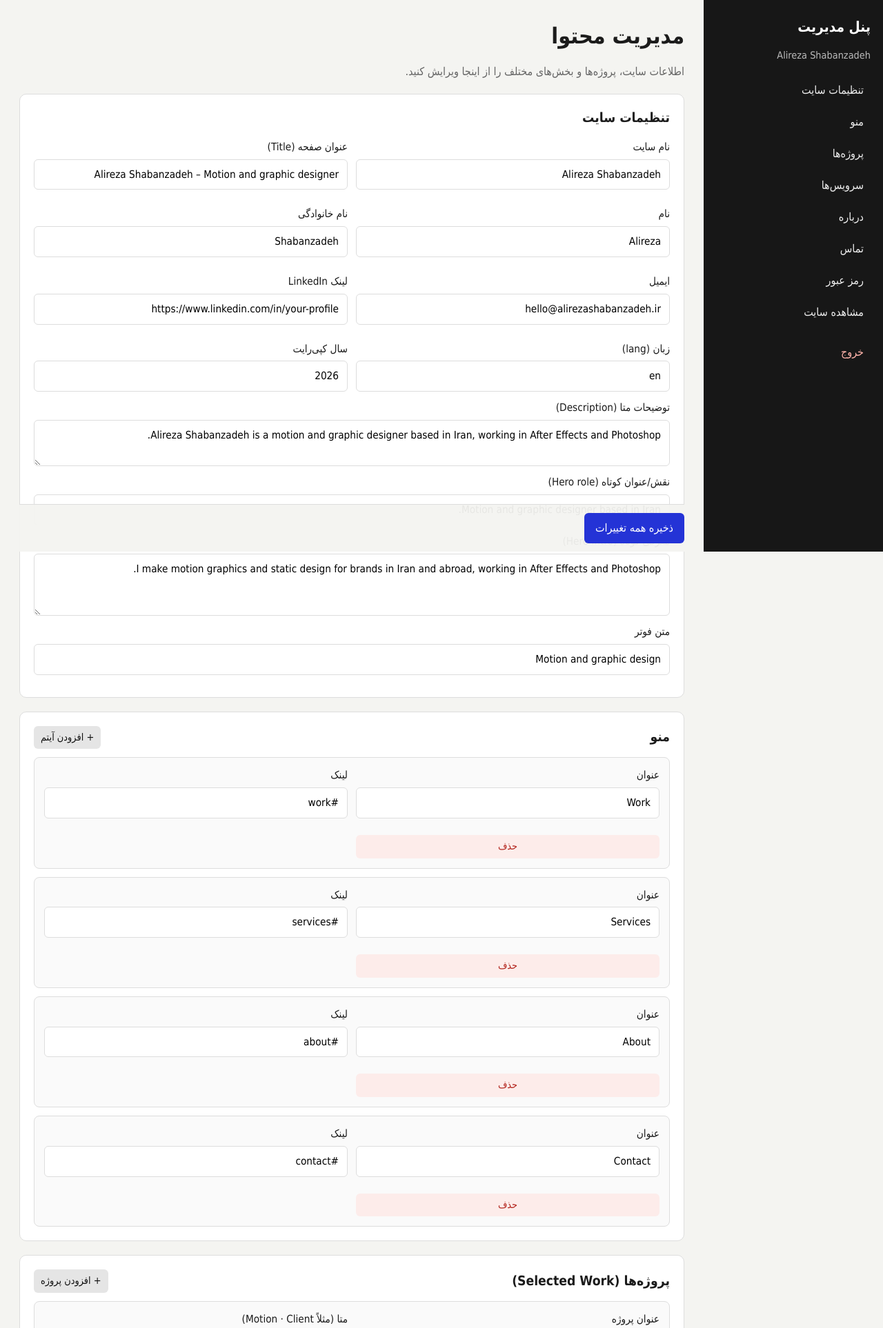
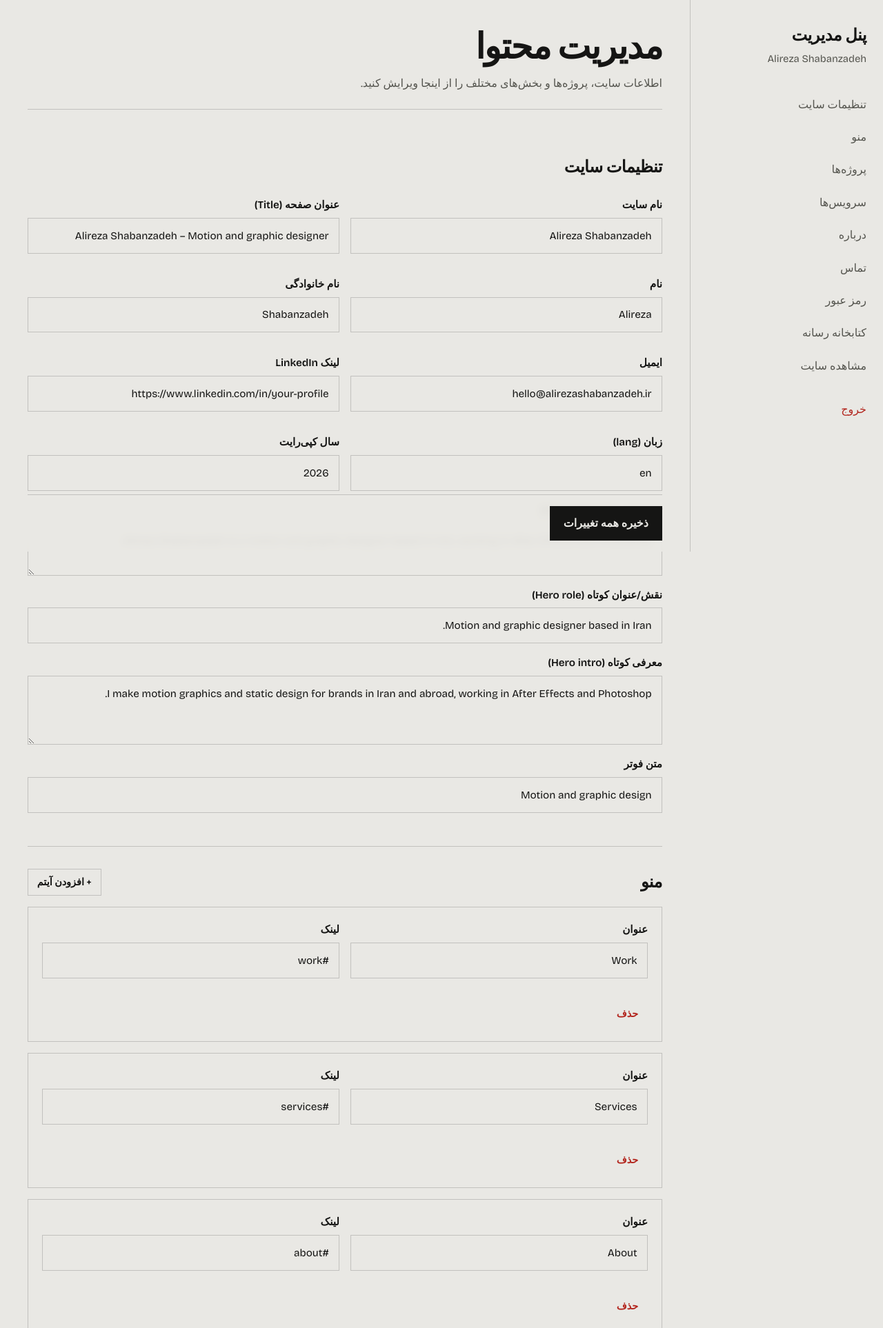
Before and after one commit to ImTheAlireza/MyWebsite, a PHP site: page /admin/index.php in a window 1280 px wide. Shown: the top 1926 px of the page at 69% size. Run offline with PHP 8.4, Linux system fonts and the light colour scheme; the visitor is signed in with stand-in values (Sample User, id 1).

Commit message:
Restyle admin panel and add media library with uploads and direct links
Co-authored-by: arena-agent <297053741+arena-agent@users.noreply.github.com>

```diff
--- a/admin/assets/admin.css
+++ b/admin/assets/admin.css
@@ -1,60 +1,122 @@
 :root {
-  --bg: #f4f4f1;
-  --card: #ffffff;
-  --ink: #1b1b1b;
-  --muted: #666;
-  --line: #ddd;
+  --paper: #e9e8e4;
+  --ink: #151514;
+  --muted: #55554f;
+  --line: rgba(21, 21, 20, 0.18);
+  --tile: #dcdad4;
   --accent: #2433d6;
   --danger: #b3261e;
-  --radius: 10px;
+  --danger-bg: rgba(179, 38, 30, 0.08);
+  --ok: #1b5e20;
+  --ok-bg: rgba(27, 94, 32, 0.08);
+  --radius: 0px;
+  --font: 'Bricolage Grotesque', 'Helvetica Neue', Arial, system-ui, sans-serif;
 }
-* { box-sizing: border-box; }
-body { margin: 0; font-family: Tahoma, Arial, sans-serif; background: var(--bg); color: var(--ink); line-height: 1.5; }
-a { color: var(--accent); }
+@media (prefers-color-scheme: dark) {
+  :root {
+    --paper: #121212;
+    --ink: #ecebe6;
+    --muted: #a3a29b;
+    --line: rgba(236, 235, 230, 0.2);
+    --tile: #1c1c1b;
+    --accent: #8f9cff;
+    --danger: #ffb4ab;
+    --danger-bg: rgba(255, 180, 171, 0.12);
+    --ok: #8fd19a;
+    --ok-bg: rgba(143, 209, 154, 0.12);
+  }
+}
+*, *::before, *::after { box-sizing: border-box; }
+body { margin: 0; font-family: var(--font); background: var(--paper); color: var(--ink); line-height: 1.6; -webkit-font-smoothing: antialiased; }
+a { color: inherit; }
+code { font-family: ui-monospace, SFMono-Regular, monospace; font-size: 0.95em; background: var(--tile); padding: 0.1em 0.35em; }
 .muted { color: var(--muted); }
-.small { font-size: 0.9rem; }
-.admin-shell { display: grid; grid-template-columns: 260px 1fr; min-height: 100vh; }
-.sidebar { background: #171717; color: #fff; padding: 24px 18px; position: sticky; top: 0; height: 100vh; }
-.sidebar h2 { margin: 0 0 4px; font-size: 1.3rem; }
-.sidebar .muted { color: #bbb; margin-bottom: 20px; }
-.sidebar nav { display: flex; flex-direction: column; gap: 6px; }
-.sidebar nav a { color: #eee; text-decoration: none; padding: 8px 10px; border-radius: 6px; }
-.sidebar nav a:hover { background: #2a2a2a; }
-.sidebar .danger-link { color: #ffb4ab; margin-top: 12px; }
-.content { padding: 28px; max-width: 1200px; }
-.page-head h1 { margin: 0 0 4px; }
-.page-head { margin-bottom: 20px; }
-.card { background: var(--card); border: 1px solid var(--line); border-radius: var(--radius); padding: 20px; margin-bottom: 20px; }
-.card h2 { margin: 0 0 16px; font-size: 1.2rem; }
-.card h3 { margin: 20px 0 10px; font-size: 1rem; }
-.section-head { display: flex; justify-content: space-between; align-items: center; gap: 12px; margin-bottom: 12px; }
+.small { font-size: 0.92rem; }
+
+.admin-shell { display: grid; grid-template-columns: 280px 1fr; min-height: 100vh; }
+.sidebar { border-inline-end: 1px solid var(--line); padding: 2rem 1.5rem; position: sticky; top: 0; height: 100vh; background: var(--paper); }
+.sidebar h2 { margin: 0; font-size: 1.5rem; font-weight: 600; letter-spacing: -0.02em; }
+.sidebar .muted { margin: 0.25rem 0 2rem; }
+.sidebar nav { display: flex; flex-direction: column; gap: 0.2rem; }
+.sidebar nav a { text-decoration: none; color: var(--muted); padding: 0.55rem 0; border-bottom: 1px solid transparent; transition: color 0.2s, border-color 0.2s; font-size: 1rem; }
+.sidebar nav a:hover { color: var(--ink); }
+.sidebar nav a.active { color: var(--ink); border-bottom-color: var(--accent); }
+.sidebar .danger-link { color: var(--danger); margin-top: 1rem; }
+
+.content { padding: 2.5rem; max-width: 1180px; width: 100%; }
+.page-head { margin-bottom: 2rem; padding-bottom: 1.5rem; border-bottom: 1px solid var(--line); }
+.page-head h1 { margin: 0; font-size: clamp(2rem, 5vw, 3.2rem); font-weight: 600; letter-spacing: -0.03em; line-height: 1.1; }
+.page-head p { margin: 0.75rem 0 0; max-width: 60ch; }
+
+.card { padding: 2rem 0; border-bottom: 1px solid var(--line); }
+.card h2 { margin: 0 0 1.5rem; font-size: 1.5rem; font-weight: 600; letter-spacing: -0.02em; }
+.card h3 { margin: 2rem 0 0.75rem; font-size: 1rem; font-weight: 600; color: var(--muted); }
+.section-head { display: flex; justify-content: space-between; align-items: center; gap: 1rem; margin-bottom: 1rem; }
 .section-head h2, .section-head h3 { margin: 0; }
-label { display: flex; flex-direction: column; gap: 6px; margin-bottom: 12px; font-size: 0.95rem; }
-input[type="text"], input[type="email"], input[type="password"], input[type="url"], textarea, select {
-  width: 100%; padding: 10px 12px; border: 1px solid var(--line); border-radius: 6px; font: inherit; background: #fff;
+
+label { display: flex; flex-direction: column; gap: 0.4rem; margin-bottom: 1rem; font-size: 0.95rem; font-weight: 600; }
+input[type="text"], input[type="email"], input[type="password"], input[type="url"], input[type="search"], textarea, select {
+  width: 100%; padding: 0.8rem 0.9rem; border: 1px solid var(--line); border-radius: 0; font: inherit; font-weight: 400; background: transparent; color: var(--ink);
 }
-textarea { resize: vertical; }
-.grid-2 { display: grid; grid-template-columns: repeat(2, minmax(0, 1fr)); gap: 12px; }
-.grid-3 { display: grid; grid-template-columns: repeat(3, minmax(0, 1fr)); gap: 12px; }
-.repeat-list { display: flex; flex-direction: column; gap: 12px; }
-.repeat-item { border: 1px solid var(--line); border-radius: 8px; padding: 14px; background: #fafafa; }
-.repeat-item .remove-row { align-self: end; }
-.btn { border: 0; border-radius: 6px; padding: 10px 16px; font: inherit; cursor: pointer; background: #e5e5e5; color: #111; }
-.btn:hover { filter: brightness(0.97); }
-.btn-primary { background: var(--accent); color: #fff; }
-.btn-danger { background: #fdecea; color: var(--danger); }
-.btn-small { padding: 6px 10px; font-size: 0.9rem; }
-.alert { padding: 12px 14px; border-radius: 8px; margin-bottom: 16px; }
-.alert-success { background: #e7f5ea; color: #1b5e20; }
-.alert-error { background: #fdecea; color: #b3261e; }
-.save-bar { position: sticky; bottom: 0; background: rgba(244,244,241,0.95); padding: 12px 0; border-top: 1px solid var(--line); }
-.media-preview { display: flex; gap: 12px; align-items: center; margin-bottom: 10px; flex-wrap: wrap; }
-.inline-check { display: inline-flex; flex-direction: row; align-items: center; gap: 8px; margin: 0; }
-.login-page { display: grid; place-items: center; min-height: 100vh; padding: 24px; }
-.login-card { width: min(420px, 100%); background: #fff; border: 1px solid var(--line); border-radius: 12px; padding: 28px; }
-.login-card h1 { margin: 0 0 6px; }
+input:focus, textarea:focus, select:focus { outline: 2px solid var(--accent); outline-offset: 0; border-color: transparent; }
+textarea { resize: vertical; min-height: 4.5rem; }
+input[type="file"] { padding: 0.6rem 0; border: 0; background: transparent; font: inherit; color: var(--muted); }
+select option { color: #151514; }
+
+.grid-2 { display: grid; grid-template-columns: repeat(2, minmax(0, 1fr)); gap: 1rem; }
+.grid-3 { display: grid; grid-template-columns: repeat(3, minmax(0, 1fr)); gap: 1rem; }
+.repeat-list { display: flex; flex-direction: column; gap: 1rem; }
+.repeat-item { border: 1px solid var(--line); padding: 1.25rem; background: transparent; }
+.repeat-item .remove-row { justify-self: start; align-self: end; }
+
+.btn { border: 1px solid var(--line); border-radius: 0; padding: 0.7rem 1.2rem; font: inherit; font-weight: 600; cursor: pointer; background: transparent; color: var(--ink); transition: background-color 0.2s, color 0.2s, border-color 0.2s; text-decoration: none; display: inline-flex; align-items: center; gap: 0.4rem; }
+.btn:hover { border-color: var(--ink); }
+.btn-primary { background: var(--ink); color: var(--paper); border-color: var(--ink); }
+.btn-primary:hover { background: var(--accent); border-color: var(--accent); color: #fff; }
+.btn-danger { color: var(--danger); border-color: transparent; padding-inline: 0; }
+.btn-danger:hover { border-color: transparent; text-decoration: underline; }
+.btn-small { padding: 0.45rem 0.8rem; font-size: 0.9rem; }
+
+.alert { padding: 0.9rem 1rem; margin-bottom: 1.5rem; border: 1px solid var(--line); }
+.alert-success { background: var(--ok-bg); color: var(--ok); border-color: transparent; }
+.alert-error { background: var(--danger-bg); color: var(--danger); border-color: transparent; }
+
+.save-bar { position: sticky; bottom: 0; background: color-mix(in srgb, var(--paper) 94%, transparent); padding: 1rem 0; border-top: 1px solid var(--line); backdrop-filter: blur(6px); }
+.media-preview { display: flex; gap: 1rem; align-items: center; margin-bottom: 0.75rem; flex-wrap: wrap; }
+.inline-check { display: inline-flex; flex-direction: row; align-items: center; gap: 0.5rem; margin: 0; font-weight: 400; }
+
+.login-page { display: grid; place-items: center; min-height: 100vh; padding: 1.5rem; }
+.login-card { width: min(460px, 100%); border: 1px solid var(--line); padding: 2rem; background: var(--paper); }
+.login-card h1 { margin: 0; font-size: clamp(2rem, 5vw, 3rem); font-weight: 600; letter-spacing: -0.03em; line-height: 1.1; }
+.login-card .muted { margin: 0.75rem 0 1.5rem; }
+.login-card form { margin-top: 1.5rem; }
+
+/* Media library */
+.library-toolbar { display: flex; gap: 1rem; align-items: end; flex-wrap: wrap; margin-bottom: 1.5rem; }
+.library-toolbar .field { flex: 1; min-width: 220px; }
+.library-toolbar label { margin: 0; }
+.library-grid { display: grid; grid-template-columns: repeat(auto-fill, minmax(220px, 1fr)); gap: 1rem; }
+.media-card { border: 1px solid var(--line); background: transparent; display: flex; flex-direction: column; }
+.media-thumb { aspect-ratio: 4 / 3; background: var(--tile); display: grid; place-items: center; overflow: hidden; }
+.media-thumb img, .media-thumb video { width: 100%; height: 100%; object-fit: cover; display: block; }
+.media-thumb .file-icon { color: var(--muted); font-size: 0.9rem; padding: 1rem; text-align: center; word-break: break-word; }
+.media-body { padding: 0.9rem; display: flex; flex-direction: column; gap: 0.5rem; flex: 1; }
+.media-name { font-size: 0.9rem; font-weight: 600; word-break: break-word; }
+.media-meta { font-size: 0.85rem; color: var(--muted); }
+.media-actions { display: flex; gap: 0.75rem; flex-wrap: wrap; margin-top: auto; padding-top: 0.5rem; }
+.media-actions .btn { padding: 0; border: 0; font-size: 0.88rem; color: var(--muted); background: none; }
+.media-actions .btn:hover { color: var(--ink); text-decoration: underline; }
+.media-actions .btn-danger { color: var(--danger); }
+.copy-input { position: absolute; left: -9999px; }
+.upload-box { border: 1px dashed var(--line); padding: 1.5rem; margin-bottom: 2rem; }
+.upload-box h3 { margin: 0 0 1rem; font-size: 1rem; font-weight: 600; }
+
 @media (max-width: 900px) {
   .admin-shell { grid-template-columns: 1fr; }
-  .sidebar { position: static; height: auto; }
+  .sidebar { position: static; height: auto; border-inline-end: 0; border-bottom: 1px solid var(--line); padding: 1.5rem; }
+  .sidebar nav { flex-direction: row; flex-wrap: wrap; gap: 0.5rem 1rem; }
+  .sidebar nav a { padding: 0.25rem 0; }
+  .sidebar .danger-link { margin-top: 0; }
+  .content { padding: 1.5rem; }
   .grid-2, .grid-3 { grid-template-columns: 1fr; }
 }
--- a/admin/index.php
+++ b/admin/index.php
@@ -140,8 +140,14 @@ if ($_SERVER['REQUEST_METHOD'] === 'POST') {
                     'alt' => $existingAlt,
                 );
             } elseif (!$removeMedia && $existingSrc !== '') {
+                $ext = strtolower(pathinfo(parse_url($existingSrc, PHP_URL_PATH), PATHINFO_EXTENSION));
+                $type = in_array($ext, array('mp4', 'webm', 'mov', 'm4v'), true) ? 'video' : 'image';
+                if ($existingType === 'video' || $existingType === 'image') {
+                    // keep explicit type if extension is ambiguous
+                    if ($ext === '' ) $type = $existingType;
+                }
                 $media = array(
-                    'type' => ($existingType === 'video') ? 'video' : 'image',
+                    'type' => $type,
                     'src' => $existingSrc,
                     'alt' => $existingAlt,
                 );
@@ -263,6 +269,9 @@ $contact = isset($content['contact']) ? $content['contact'] : array();
   <meta charset="UTF-8">
   <meta name="viewport" content="width=device-width, initial-scale=1">
   <title>پنل مدیریت سایت</title>
+  <link rel="preconnect" href="https://fonts.googleapis.com">
+  <link rel="preconnect" href="https://fonts.gstatic.com" crossorigin>
+  <link href="https://fonts.googleapis.com/css2?family=Bricolage+Grotesque:opsz,wght@12..96,300..800&display=swap" rel="stylesheet">
   <link rel="stylesheet" href="assets/admin.css">
 </head>
 <body>
@@ -278,6 +287,7 @@ $contact = isset($content['contact']) ? $content['contact'] : array();
         <a href="#about">درباره</a>
         <a href="#contact">تماس</a>
         <a href="#password">رمز عبور</a>
+        <a href="media.php">کتابخانه رسانه</a>
         <a href="../index.php" target="_blank">مشاهده سایت</a>
         <a href="logout.php" class="danger-link">خروج</a>
       </nav>
@@ -499,7 +509,7 @@ $contact = isset($content['contact']) ? $content['contact'] : array();
         <label>فایل رسانه (تصویر/ویدیو)<input type="file" name="__WORK_MEDIA_FILE__" accept="image/*,video/mp4,video/webm"></label>
         <label>Alt متن تصویر<input type="text" name="work_media_alt[]" value=""></label>
       </div>
-      <input type="hidden" name="work_media_src[]" value="">
+      <label>یا لینک/مسیر رسانه (از کتابخانه کپی کنید)<input type="text" name="work_media_src[]" value="" placeholder="uploads/library/... یا https://..."></label>
       <input type="hidden" name="work_media_type[]" value="">
       <input type="hidden" name="work_remove_media[__WORK_INDEX__]" value="0">
       <button type="button" class="btn btn-danger btn-small remove-row">حذف پروژه</button>
--- a/admin/login.php
+++ b/admin/login.php
@@ -26,6 +26,9 @@ if ($_SERVER['REQUEST_METHOD'] === 'POST') {
   <meta charset="UTF-8">
   <meta name="viewport" content="width=device-width, initial-scale=1">
   <title>ورود به پنل مدیریت</title>
+  <link rel="preconnect" href="https://fonts.googleapis.com">
+  <link rel="preconnect" href="https://fonts.gstatic.com" crossorigin>
+  <link href="https://fonts.googleapis.com/css2?family=Bricolage+Grotesque:opsz,wght@12..96,300..800&display=swap" rel="stylesheet">
   <link rel="stylesheet" href="assets/admin.css">
 </head>
 <body class="login-page">
```
Also changed, not shown: admin/download.php (added, +44 -0 lines), admin/media.php (added, +273 -0 lines), 2 other files.
